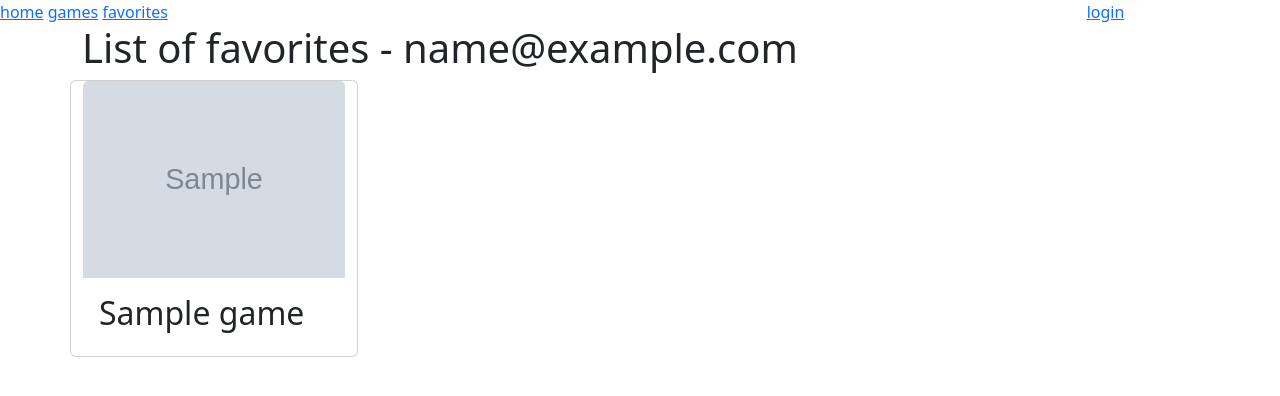
After one commit to JefPhpIt/SymfonyILoveGamer, a Symfony app: template SymfonyILoveGamer/templates/favorite/index.html.twig in a window 1280 px wide. The commit adds this page. Shown: the top 396 px of the page. Run offline with Twig, Linux system fonts and the light colour scheme; the template is opened without the code that fills it: most values are stand-ins (such as "Sample title", 1, 10 or a date in 2020); grey boxes marked "Sample" are stand-in pictures; some libraries are stand-ins or nearby versions.

Commit message:
add favorite page
missing favorite removal atm

```diff
--- a/SymfonyILoveGamer/composer.json
+++ b/SymfonyILoveGamer/composer.json
@@ -13,6 +13,7 @@
         "knplabs/knp-paginator-bundle": "^6.2",
         "phpdocumentor/reflection-docblock": "^5.3",
         "phpstan/phpdoc-parser": "^1.24",
+        "sensio/framework-extra-bundle": "^6.2",
         "symfony/asset": "6.1.*",
         "symfony/console": "6.1.*",
         "symfony/doctrine-messenger": "6.1.*",
--- a/SymfonyILoveGamer/config/bundles.php
+++ b/SymfonyILoveGamer/config/bundles.php
@@ -12,4 +12,5 @@ return [
     Symfony\Bundle\MonologBundle\MonologBundle::class => ['all' => true],
     Symfony\Bundle\MakerBundle\MakerBundle::class => ['dev' => true],
     Knp\Bundle\PaginatorBundle\KnpPaginatorBundle::class => ['all' => true],
+    Sensio\Bundle\FrameworkExtraBundle\SensioFrameworkExtraBundle::class => ['all' => true],
 ];
--- a/SymfonyILoveGamer/templates/base.html.twig
+++ b/SymfonyILoveGamer/templates/base.html.twig
@@ -23,6 +23,7 @@
             <div class="nav-right-side col-2">
                 <a href={{ path('app_home') }}>home</a>
                 <a href={{ path('rawg_games') }}>games</a>
+                <a href={{ path('app_favorite') }}>favorites</a>
             </div>
             <div class="nav-left-side col-2">
                 {% block auth %}
--- /dev/null
+++ b/SymfonyILoveGamer/templates/favorite/index.html.twig
@@ -0,0 +1,22 @@
+{% extends 'base.html.twig' %}
+
+{% block title %}Favorites{% endblock %}
+
+{% block body %}
+
+<div class="container">
+    <h1>List of favorites - {{ email }}</h1>
+
+    <div class="row row-cols-auto">
+        {% for game in games %}
+            <div class="card col" style="width: 18rem;">
+                    <img src={{ game.backgroundImage | default("")}} class="card-img-top" alt={{ game.name }}>
+                <div class="card-body">
+                    <h2 class="card-title">{{ game.name }}</h2>
+                    {#<a href={{ path('rawg_games', {'id': game.id}) }} class="btn btn-primary">Remove favorite</a>#}
+                </div>
+            </div>
+        {% endfor %}
+    </div>
+</div>
+{% endblock %}
```
Also changed, not shown: SymfonyILoveGamer/src/Controller/FavoriteController.php (added, +35 -0 lines), 3 other files.
